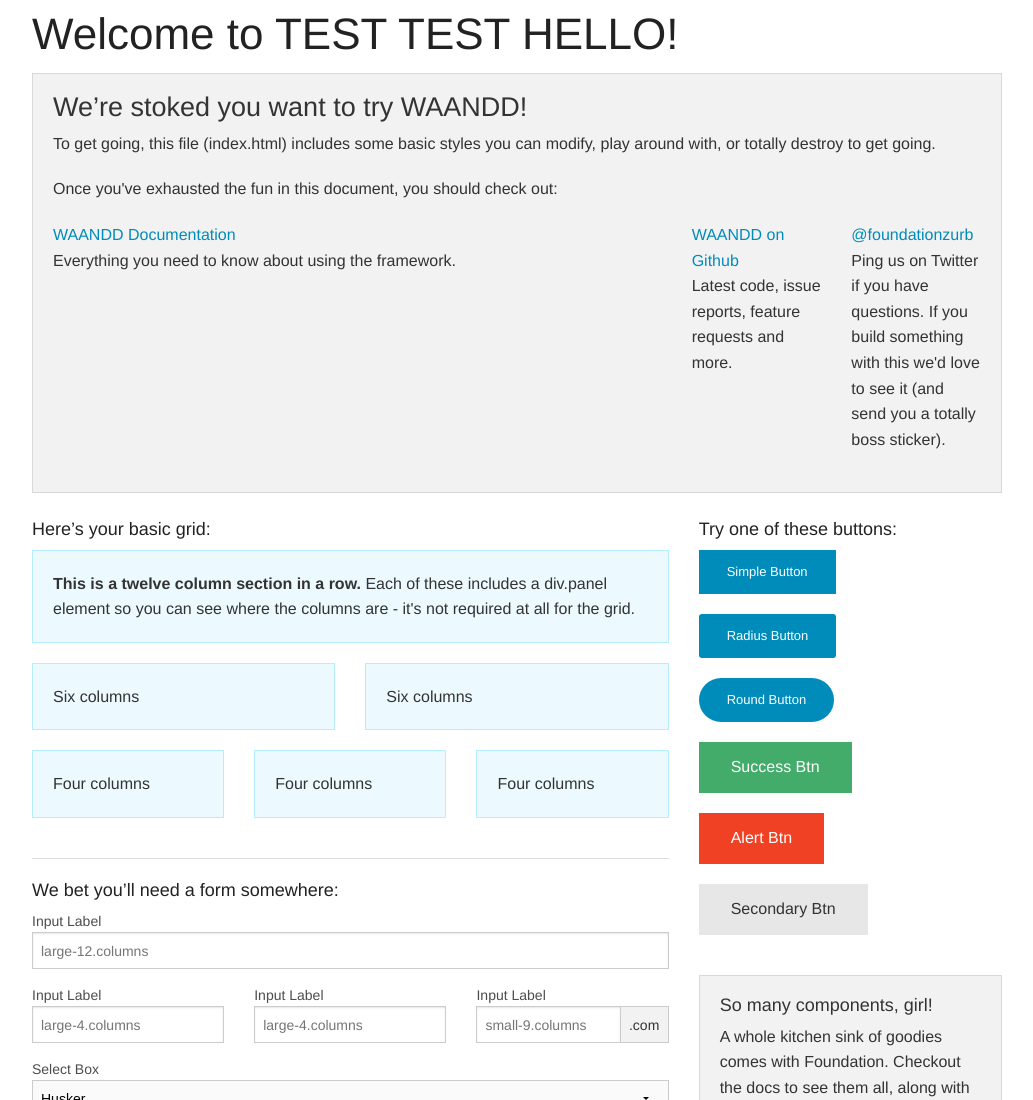
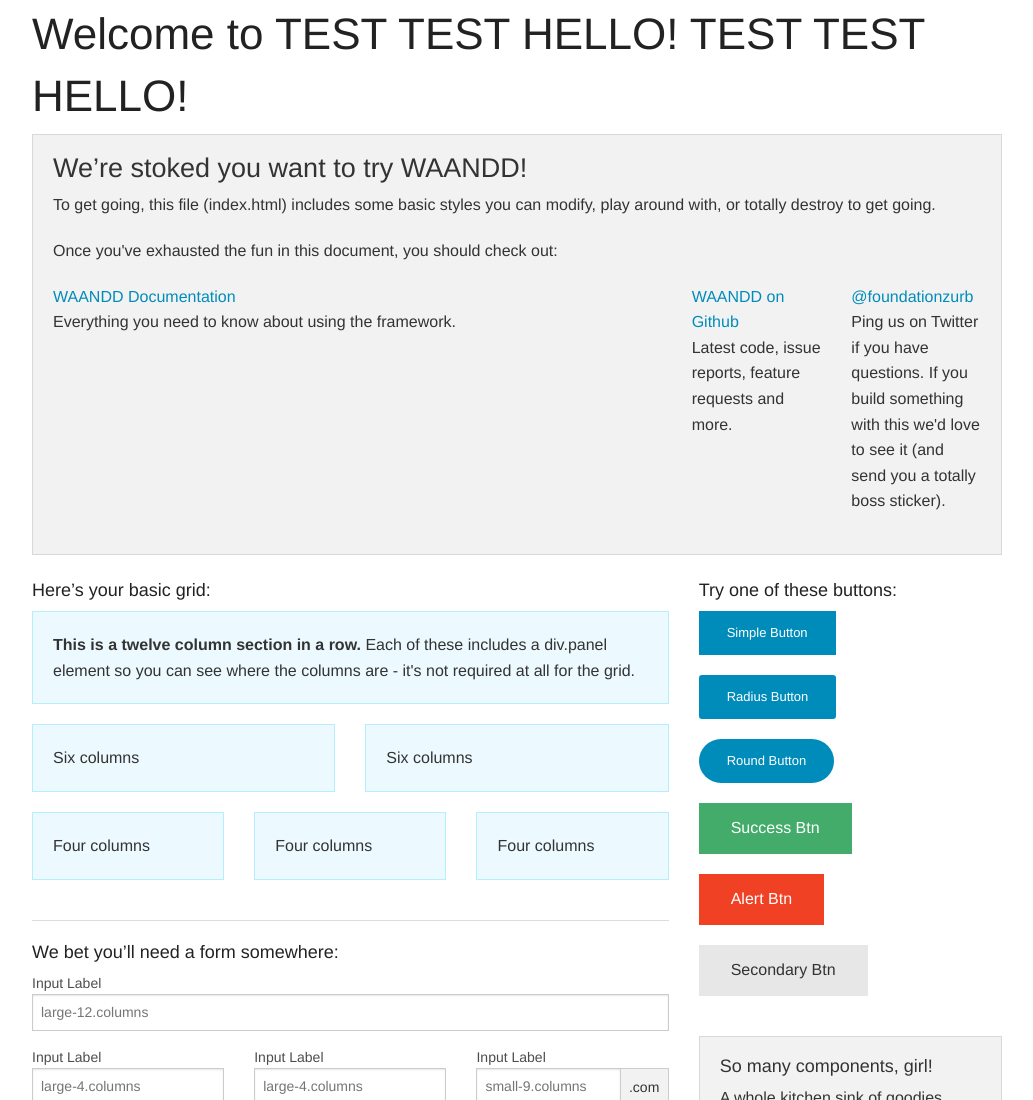
Before and after one commit to tomtom10/waandd.com, a website: page index.html in a window 1280 px wide. Shown: the top 1100 px of the page, without its empty margins (123-1156 px from the left). Drawn offline with Linux system fonts and the light colour scheme.

Commit message:
hey hey hey

```diff
--- a/index.html
+++ b/index.html
@@ -10,7 +10,7 @@
   <body>
     <div class="row">
       <div class="large-12 columns">
-        <h1>Welcome to TEST TEST HELLO!</h1>
+        <h1>Welcome to TEST TEST HELLO! TEST TEST HELLO!</h1>
       </div>
     </div>
 
```
